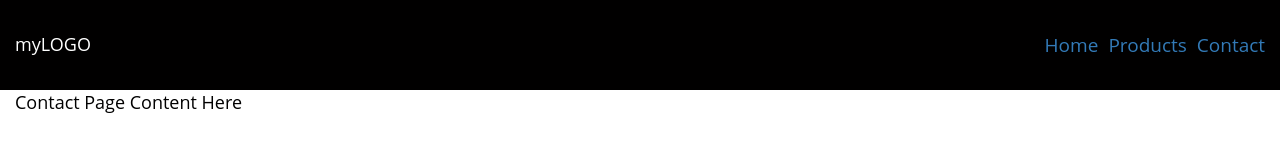
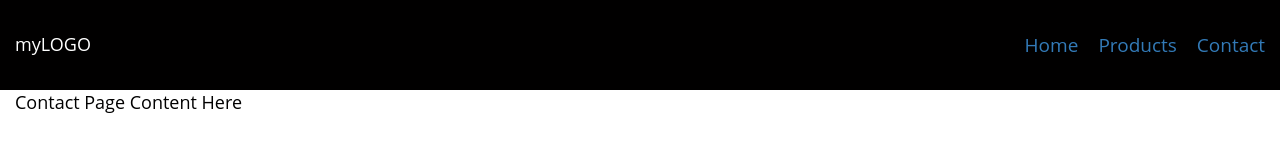
Before and after one commit to romariowilliams/react-tutorial-project, a React (Create React App) app: page /Contact in a window 1280 px wide. Shown: the top 160 px of the page. Built offline with nearby package versions, Linux system fonts and the light colour scheme.

Commit message:
Update SASS, CSS, JSON Packages

```diff
--- a/package.json
+++ b/package.json
@@ -10,6 +10,7 @@
     "gulp-uglify": "^3.0.1",
     "react": "^16.8.1",
     "react-dom": "^16.8.1",
+    "react-router-dom": "^4.3.1",
     "react-scripts": "2.1.3"
   },
   "scripts": {
--- a/src/Assets/css/default.min.css
+++ b/src/Assets/css/default.min.css
@@ -1 +1 @@
-body{font-family:'Open Sans',sans-serif;font-size:18px;color:#010000;font-weight:400;font-style:normal}a{text-decoration:none;-webkit-transition:.4s ease-in-out;-moz-transition:.4s ease-in-out;transition:.4s ease-in-out;cursor:pointer}a:hover{color:#ff1755;-webkit-transition:.4s ease-in-out;-moz-transition:.4s ease-in-out;transition:.4s ease-in-out}.container-fluid{line-height:24px}header{position:relative;display:block;width:100%;background:#010000;color:#fff;height:90px}header .logo{position:absolute;top:50%;left:15px;-webkit-transform:translateY(-50%);-moz-transform:translateY(-50%);transform:translateY(-50%)}header nav,header nav ul,header nav ul li{margin:0;padding:0}header nav{position:absolute;top:50%;right:15px;-webkit-transform:translateY(-50%);-moz-transform:translateY(-50%);transform:translateY(-50%)}header nav ul li{list-style-type:none;display:inline-block;margin-right:10px}header nav ul li.last{margin:0}header nav ul li a{font-size:19px;line-height:normal}
+body{font-family:'Open Sans',sans-serif;font-size:18px;color:#010000;font-weight:400;font-style:normal}a{text-decoration:none;-webkit-transition:.4s ease-in-out;-moz-transition:.4s ease-in-out;transition:.4s ease-in-out;cursor:pointer}a:hover{color:#ff1755;-webkit-transition:.4s ease-in-out;-moz-transition:.4s ease-in-out;transition:.4s ease-in-out}.container-fluid{line-height:24px}header{position:relative;display:block;width:100%;background:#010000;color:#fff;height:90px}header .logo{position:absolute;top:50%;left:15px;-webkit-transform:translateY(-50%);-moz-transform:translateY(-50%);transform:translateY(-50%)}header nav,header nav ul,header nav ul li{margin:0;padding:0}header nav{position:absolute;top:50%;right:15px;-webkit-transform:translateY(-50%);-moz-transform:translateY(-50%);transform:translateY(-50%)}header nav ul li{list-style-type:none;display:inline-block;margin-right:20px}header nav ul li.last{margin:0}header nav ul li a{font-size:19px;line-height:normal}
--- a/src/Assets/scss/default.scss
+++ b/src/Assets/scss/default.scss
@@ -29,7 +29,7 @@
     ul li{
       list-style-type: none;
       display: inline-block;
-      margin-right: 10px;
+      margin-right: 20px;
 
       &.last{
         margin:0;
```
Also changed, not shown: 1 other file (tests, documents, lock files or other folders).
